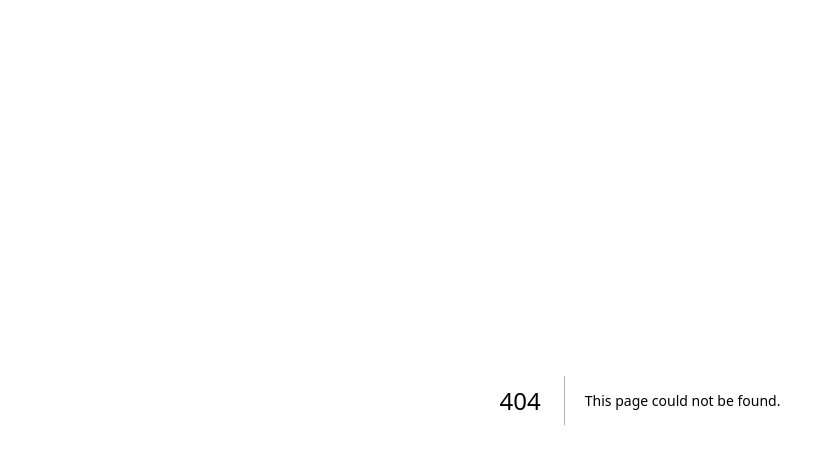
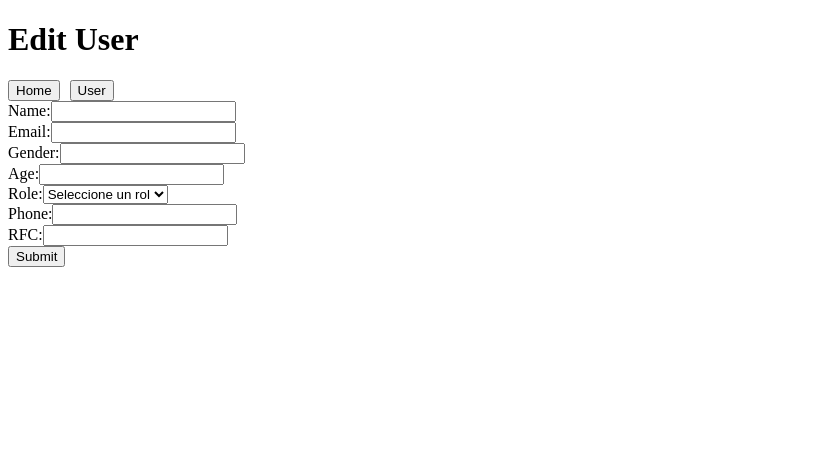
Before and after one commit to ElizabethArr/practica-CRUD, a Next.js app: page /users_edit in a window 1280 px wide. Before the commit this address had no page. Shown: the top 464 px of the page, without its empty margins (0-835 px from the left). Built offline with nearby package versions, Linux system fonts and the light colour scheme.

Commit message:
Se agrego el componente users_edit para editar usuario

```diff
--- a/pages/useUsers.tsx
+++ b/pages/useUsers.tsx
@@ -32,12 +32,21 @@ export const useUsers = () => {
     localStorage.setItem("users", JSON.stringify(updatedUsers));
   };
 
-   // Función para eliminar un usuario
-   const deleteUser = (id: number) => {
+  // Función para eliminar un usuario
+  const deleteUser = (id: number) => {
     const updatedUsers = users.filter((user) => user.id !== id);
     setUsers(updatedUsers); // Actualiza la lista de usuarios
     localStorage.setItem("users", JSON.stringify(updatedUsers)); // Actualiza el localStorage
   };
 
-  return { users, addUser, deleteUser }; // Retorna los usuarios y la función para agregar usuarios
+  // Función para editar un usuario existente
+  const editUser = (updatedUser: User) => {
+    const updatedUsers = users.map((user) =>
+      user.id === updatedUser.id ? updatedUser : user
+    );
+    setUsers(updatedUsers); // Actualiza el usuario en la lista
+    localStorage.setItem("users", JSON.stringify(updatedUsers)); // Actualiza el localStorage
+  };
+
+  return { users, addUser, deleteUser, editUser }; // Retorna los usuarios y las funciones para manejar usuarios
 };
--- /dev/null
+++ b/pages/users_edit.tsx
@@ -0,0 +1,297 @@
+import { useState, useEffect, ChangeEvent, FormEvent } from "react";
+import { useRouter } from "next/router";
+import Link from "next/link";
+import { useUsers } from "./useUsers"; // Importa tu hook para manejar usuarios
+
+export default function EditUserPage() {
+  const { users, editUser } = useUsers(); // Usamos el hook para obtener la lista de usuarios y la función de editar
+  const router = useRouter();
+  const { id } = router.query; // Obtenemos el ID de la URL como query param
+  const [formData, setFormData] = useState({
+    id: 0,
+    name: "",
+    email: "",
+    gender: "",
+    age: "",
+    role: "",
+    phone: "",
+    rfc: "",
+  });
+
+  const [errors, setErrors] = useState({
+    gender: "",
+    age: "",
+    phone: "",
+    email: "",
+    rfc: "",
+  });
+
+  // Cargar los datos del usuario seleccionado al montar el componente
+  useEffect(() => {
+    if (id && users.length > 0) {
+      const userToEdit = users.find((user) => user.id === parseInt(id as string));
+      if (userToEdit) {
+        setFormData(userToEdit);
+      }
+    }
+  }, [id, users]);
+
+  const validateGender = (value: string) => {
+    const upperValue = value.toUpperCase();
+    if (!["M", "F"].includes(upperValue)) {
+      return 'El género debe ser "M" o "F"';
+    }
+    return "";
+  };
+
+  const validateAge = (value: string) => {
+    const age = parseInt(value, 10);
+    if (isNaN(age) || age < 18 || age > 60) {
+      return "La edad debe estar entre 18 y 60 años.";
+    }
+    return "";
+  };
+
+  const validatePhone = (value: string) => {
+    const regex = /^\d{10}$/;
+    if (!regex.test(value)) {
+      return "El número de teléfono debe tener exactamente 10 dígitos";
+    }
+    return "";
+  };
+
+  const validateEmail = (value: string) => {
+    const regex = /^[a-zA-Z0-9._%+-]+@[a-zA-Z0-9.-]+\.[a-zA-Z]{2,}$/;
+    if (!regex.test(value)) {
+      return "El correo electronico no es valido";
+    }
+    return "";
+  };
+
+  const validateRFC = (value: string) => {
+    const rfcRegex =
+      /^[A-ZÑ&]{3,4}\d{2}(0[1-9]|1[0-2])(0[1-9]|[12]\d|3[01])[A-Z\d]{3}$/;
+    if (!rfcRegex.test(value)) {
+      return "El RFC no es valido";
+    }
+    return "";
+  };
+
+  const handlePhoneChange = (e: ChangeEvent<HTMLInputElement>) => {
+    let { value } = e.target;
+    value = value.replace(/\D/g, "");
+    if (value.length > 10) {
+      return;
+    }
+    setFormData((prevData) => ({
+      ...prevData,
+      phone: value,
+    }));
+
+    const phoneError = validatePhone(value);
+    setErrors((prevErrors) => ({
+      ...prevErrors,
+      phone: phoneError,
+    }));
+  };
+
+  const handleChange = (
+    e: ChangeEvent<HTMLInputElement | HTMLSelectElement>
+  ) => {
+    const { name, value } = e.target;
+
+    if (name === "gender") {
+      const error = validateGender(value);
+      setErrors((prevErrors) => ({
+        ...prevErrors,
+        gender: error,
+      }));
+    }
+
+    if (name === "age") {
+      const error = validateAge(value);
+      setErrors((prevErrors) => ({
+        ...prevErrors,
+        age: error,
+      }));
+    }
+
+    if (name === "email") {
+      const error = validateEmail(value);
+      setErrors((prevErrors) => ({
+        ...prevErrors,
+        email: error,
+      }));
+    }
+
+    if (name === "rfc") {
+      const error = validateRFC(value);
+      setErrors((prevErrors) => ({
+        ...prevErrors,
+        rfc: error,
+      }));
+    }
+
+    setFormData({
+      ...formData,
+      [name]: value,
+    });
+  };
+
+   // Prevenir que el usuario escriba algo que no sea "M" o "F"
+   const handleGenderKeyDown = (event: React.KeyboardEvent<HTMLInputElement>) => {
+    const allowedKeys = [
+      "m",
+      "f",
+      "M",
+      "F",
+      "Backspace",
+      "Delete",
+      "Tab",
+      "ArrowLeft",
+      "ArrowRight",
+    ];
+    if (!allowedKeys.includes(event.key)) {
+      event.preventDefault();
+    }
+  };
+
+
+  const handleSubmit = (e: FormEvent<HTMLFormElement>) => {
+    e.preventDefault();
+
+    const genderError = validateGender(formData.gender);
+    const ageError = validateAge(formData.age);
+    const phoneError = validatePhone(formData.phone);
+    const emailError = validateEmail(formData.email);
+    const rfcError = validateRFC(formData.rfc);
+
+    if (genderError || ageError || phoneError || emailError || rfcError) {
+      setErrors({
+        gender: genderError,
+        age: ageError,
+        phone: phoneError,
+        email: emailError,
+        rfc: rfcError,
+      });
+      return;
+    }
+
+    // Llamamos a la función editUser para actualizar el usuario
+    editUser(formData);
+
+    // Redirigir de vuelta a la página de usuarios
+    router.push("/users");
+  };
+
+  return (
+    <div>
+      <h1>Edit User</h1>
+
+      <Link href="/" passHref>
+        <button style={{ marginRight: "10px" }}>Home</button>
+      </Link>
+
+      <Link href="/users" passHref>
+        <button style={{ marginRight: "10px" }}>User</button>
+      </Link>
+
+      <form onSubmit={handleSubmit}>
+        <div>
+          <label htmlFor="name">Name:</label>
+          <input
+            type="text"
+            id="name"
+            name="name"
+            value={formData.name}
+            onChange={handleChange}
+            required
+          />
+        </div>
+
+        <div>
+          <label htmlFor="email">Email:</label>
+          <input
+            type="text"
+            id="email"
+            name="email"
+            value={formData.email}
+            onChange={handleChange}
+            required
+          />
+          {errors.email && <p style={{ color: "red" }}>{errors.email}</p>}
+        </div>
+
+        <div>
+          <label htmlFor="gender">Gender:</label>
+          <input
+            type="text"
+            id="gender"
+            name="gender"
+            value={formData.gender}
+            onChange={handleChange}
+            onKeyDown={handleGenderKeyDown} // Aquí se previenen las entradas no deseadas
+          />
+          {errors.gender && <p style={{ color: "red" }}>{errors.gender}</p>}
+        </div>
+
+        <div>
+          <label htmlFor="age">Age:</label>
+          <input
+            type="number"
+            id="age"
+            name="age"
+            value={formData.age}
+            onChange={handleChange}
+            required
+          />
+          {errors.age && <p style={{ color: "red" }}>{errors.age}</p>}
+        </div>
+
+        <div>
+          <label htmlFor="role">Role:</label>
+          <select
+            id="role"
+            name="role"
+            value={formData.role}
+            onChange={handleChange}
+            required
+          >
+            <option value="">Seleccione un rol</option>
+            <option value="admin">Administrador</option>
+            <option value="supervisor">Supervisor</option>
+            <option value="employee">Empleado</option>
+          </select>
+        </div>
+
+        <div>
+          <label htmlFor="phone">Phone:</label>
+          <input
+            type="text"
+            id="phone"
+            name="phone"
+            value={formData.phone}
+            onChange={handlePhoneChange}
+            required
+          />
+          {errors.phone && <p style={{ color: "red" }}>{errors.phone}</p>}
+        </div>
+
+        <div>
+          <label htmlFor="rfc">RFC:</label>
+          <input
+            type="text"
+            id="rfc"
+            name="rfc"
+            value={formData.rfc}
+            onChange={handleChange}
+            required
+          />
+          {errors.rfc && <p style={{ color: "red" }}>{errors.rfc}</p>}
+        </div>
+
+        <button type="submit">Submit</button>
+      </form>
+    </div>
+  );
+}
```
Also changed, not shown: pages/users.tsx (+13 -8 lines).
